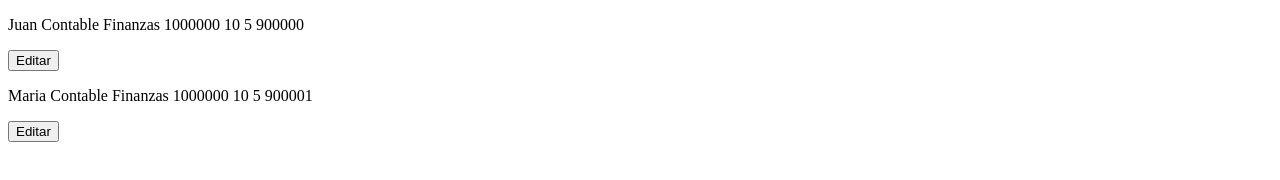
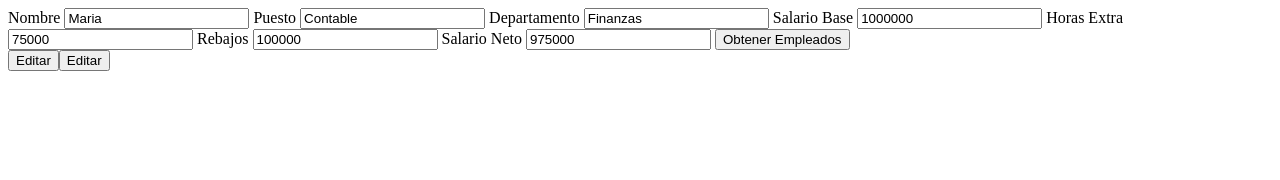
Before and after one commit to asporras7-dev/proyect, a website with bundled scripts: page public/pages/Empleados.html in a window 1280 px wide. Built offline with nearby package versions, Linux system fonts and the light colour scheme; data requests are answered from the project's data file.

Commit message:
Actualización

```diff
--- a/db.json
+++ b/db.json
@@ -770,19 +770,19 @@
       "nombre": "Juan",
       "puesto": "Contable",
       "departamento": "Finanzas",
-      "salarioBase": "1000000",
-      "horasExtra": "10",
-      "rebajos": "5",
-      "salarioNeto": "900000"
+      "salarioBase": 1000000,
+      "horasExtra": 10,
+      "rebajos": 5,
+      "salarioNeto": 0
     },
     {
       "nombre": "Maria",
       "puesto": "Contable",
       "departamento": "Finanzas",
-      "salarioBase": "1000000",
-      "horasExtra": "10",
-      "rebajos": "5",
-      "salarioNeto": "900001",
+      "salarioBase": 1000000,
+      "horasExtra": 10,
+      "rebajos": 5,
+      "salarioNeto": 0,
       "id": "2"
     }
   ]
--- a/public/js/Empleados.js
+++ b/public/js/Empleados.js
@@ -1,6 +1,15 @@
 import {editarPlanilla, getPlanilla} from "../services/serviciosPlanilla.js";
 
 const div = document.getElementById("listaEmpleados");
+const nombre = document.getElementById("nombre");
+const puesto = document.getElementById("puesto");
+const departamento = document.getElementById("departamento");
+const salarioBase = document.getElementById("salarioBase");
+const horasExtra = document.getElementById("TotalhorasExtra");
+const rebajos = document.getElementById("Totalrebajos");
+const salarioNeto = document.getElementById("salarioNeto");
+const btnGetEmpleados = document.getElementById("btn-getEmpleados");
+
 
 async function mostrarEmpleados(){
     const data = await getPlanilla();
@@ -13,10 +22,17 @@ async function editarEmpleado(datos, id){
 
 async function renderizarEmpleados(){
     const data = await mostrarEmpleados();
+    const rebajo = 20000;
+    const valorHora = 5000;
+    const hoExtra = valorHora * 1.5;
     data.forEach(element=>{
-        const p =document.createElement("p");
-        p.textContent = element.nombre + " " + element.puesto + " " + element.departamento + " " + element.salarioBase + " " + element.horasExtra + " " + element.rebajos + " " + element.salarioNeto;
-        div.appendChild(p);
+        nombre.value = element.nombre;
+        puesto.value = element.puesto;
+        departamento.value = element.departamento;
+        salarioBase.value = element.salarioBase;
+        horasExtra.value = element.horasExtra * hoExtra;
+        rebajos.value = element.rebajos * rebajo;
+        salarioNeto.value = (parseInt(salarioBase.value) + parseInt(horasExtra.value)) - parseInt(rebajos.value);
         const btnEditar = document.createElement("button");
         btnEditar.textContent = "Editar"
         div.appendChild(btnEditar);
--- a/public/pages/Empleados.html
+++ b/public/pages/Empleados.html
@@ -6,6 +6,23 @@
     <title>Document</title>
 </head>
 <body>
+    <div id="getEmpleados">
+        <label for="nombre">Nombre</label>
+        <input type="text" id="nombre">
+        <label for="puesto">Puesto</label>
+        <input type="text" id="puesto">
+        <label for="departamento">Departamento</label>
+        <input type="text" id="departamento">
+        <label for="salarioBase">Salario Base</label>
+        <input type="text" id="salarioBase">
+        <label for="horasExtra">Horas Extra</label>
+        <input type="text" id="TotalhorasExtra">
+        <label for="rebajos">Rebajos</label>
+        <input type="text" id="Totalrebajos">
+        <label for="salarioNeto">Salario Neto</label>
+        <input type="text" id="salarioNeto">
+        <button id="btn-getEmpleados">Obtener Empleados</button>
+    </div>
     <div id="listaEmpleados"></div>
     <script type="module" src="../js/Empleados.js"></script>
 </body>
```
